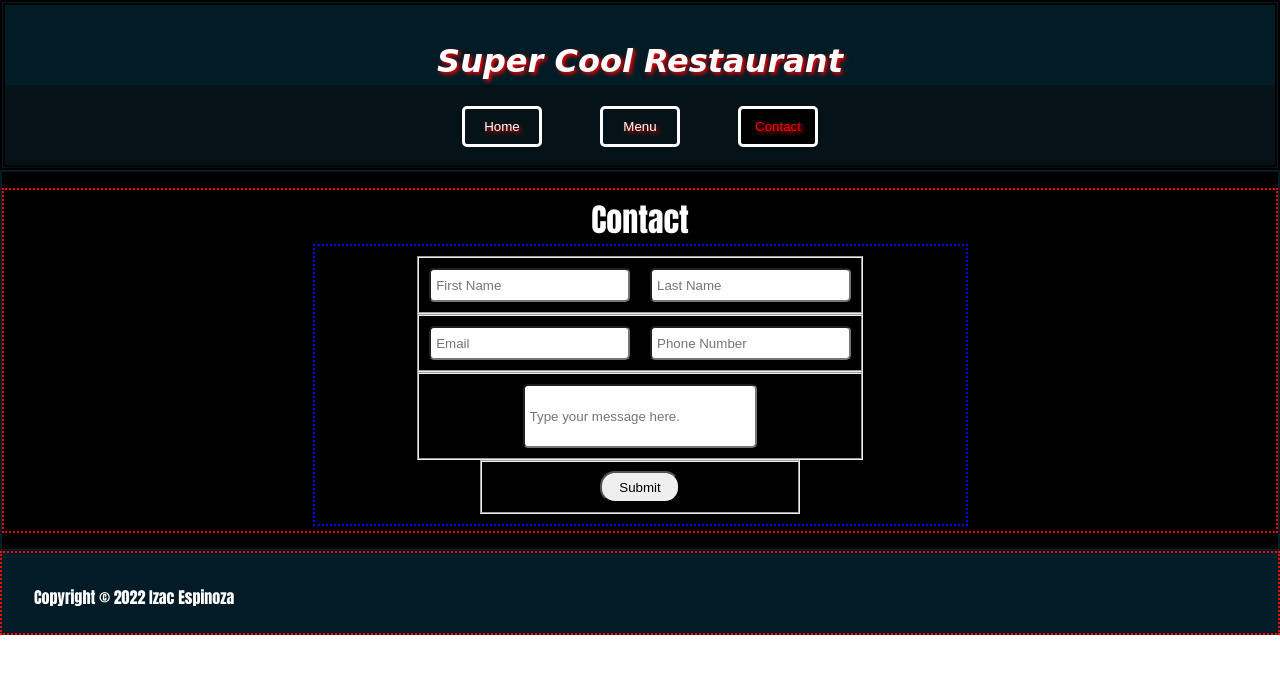
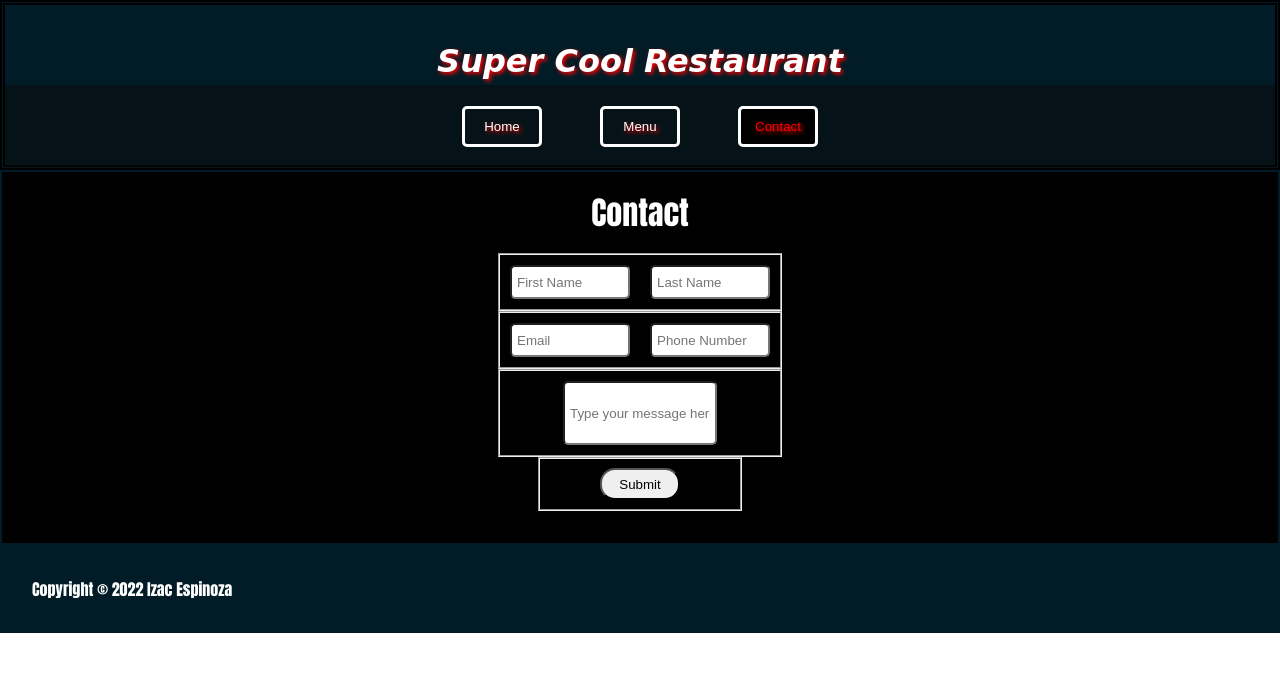
Before and after one commit to IzacEspinoza/Restaurant-Page, a plain HTML site: page index.html in a window 1280 px wide. Both pictures are taken after a click on the button "Contact". Drawn offline with Linux system fonts and the light colour scheme.

Commit message:
Project pretty much done, chef image added to home tab, contact form centered and refined, pretty much done

```diff
--- a/assets/contact-style.css
+++ b/assets/contact-style.css
@@ -1,16 +1,12 @@
 .contact{
-    color: white;
-    height: auto;
-    width: 100%;
-    padding: 5px;
-    border: 2px dotted red;
+    width: 100vh;
+    height: 100%;
 }
 .contact-form{
     width: 50%;
     height: auto;
-    padding: 10px;
+    padding: 1rem;
     margin: auto;
-    border: 2px dotted blue;
 }
 /*Name fieldset styling*/
 .name-field{
--- a/assets/main-style.css
+++ b/assets/main-style.css
@@ -50,7 +50,7 @@ body{
     background-color: black;
     border:2px double #011C26;
     padding: 1rem 0rem;
-    height: auto;
+    height: 100%;
     display: flex;
     justify-content: center;
     align-items: center;
@@ -82,7 +82,6 @@ body{
 /*Footer styling*/
 .footer{
     background-color: #011C26;
-    border: 2px dotted red;
-    height: 1rem;
+    height: auto;
     padding: 2rem;
 }
```
Also changed, not shown: main.js (+1 -1 lines).
